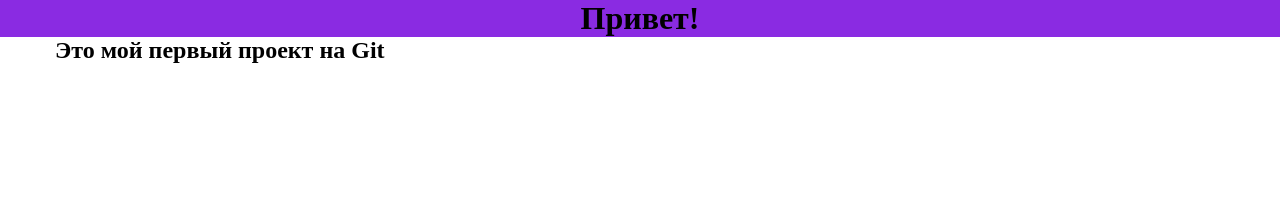
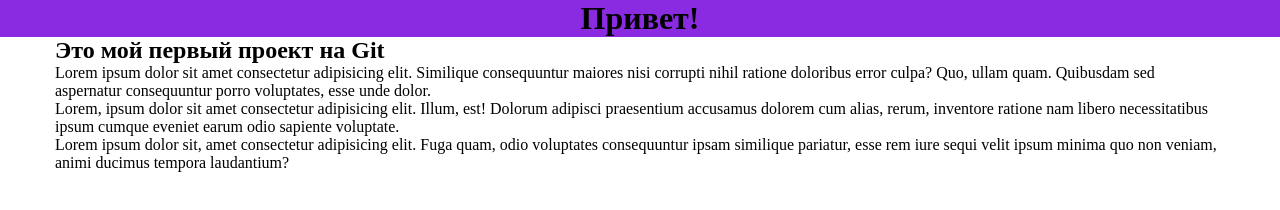
Before and after one commit to NadiaGallini/developer2024, a plain HTML site: page index.html in a window 1280 px wide. Drawn offline with Linux system fonts and the light colour scheme.

Commit message:
добавила текст

```diff
--- a/index.html
+++ b/index.html
@@ -15,6 +15,15 @@
     </header>
     <section class="container">
         <h1>Это мой первый проект на Git</h1>
+        <p>Lorem ipsum dolor sit amet consectetur adipisicing elit. Similique consequuntur maiores nisi corrupti nihil
+            ratione doloribus error culpa? Quo, ullam quam. Quibusdam sed aspernatur consequuntur porro voluptates, esse
+            unde dolor.</p>
+        <p>Lorem, ipsum dolor sit amet consectetur adipisicing elit. Illum, est! Dolorum adipisci praesentium accusamus
+            dolorem cum alias, rerum, inventore ratione nam libero necessitatibus ipsum cumque eveniet earum odio
+            sapiente voluptate.</p>
+        <p>Lorem ipsum dolor sit, amet consectetur adipisicing elit. Fuga quam, odio voluptates consequuntur ipsam
+            similique pariatur, esse rem iure sequi velit ipsum minima quo non veniam, animi ducimus tempora laudantium?
+        </p>
     </section>
 </body>
 
```
